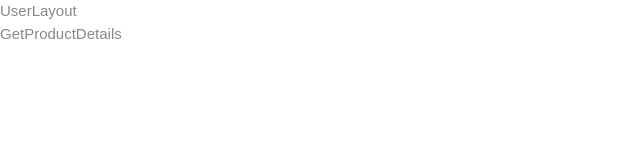
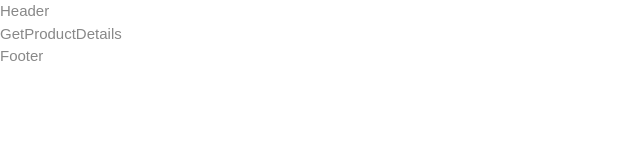
Before and after one commit to kajugadaniels/flexshare-client, a React (Vite) app: page /product/1 in a window 1280 px wide. Shown: the top 160 px of the page, without its empty margins (0-640 px from the left). Built offline with nearby package versions, Linux system fonts and the light colour scheme.

Commit message:
Setup header and footer

```diff
--- a/src/layouts/UserLayout.jsx
+++ b/src/layouts/UserLayout.jsx
@@ -1,11 +1,24 @@
 import React from 'react'
 import { Outlet } from 'react-router-dom'
+import { Footer, Header } from '../components'
 
 const UserLayout = () => {
     return (
         <div>
-            UserLayout
+            {/* <div className="preloader">
+                <div className="preloader-inner">
+                    <div className="preloader-icon">
+                        <span></span>
+                        <span></span>
+                    </div>
+                </div>
+             </div> */}
+
+            <Header />
+
             <Outlet />
+
+            <Footer />
         </div>
     )
 }
```
